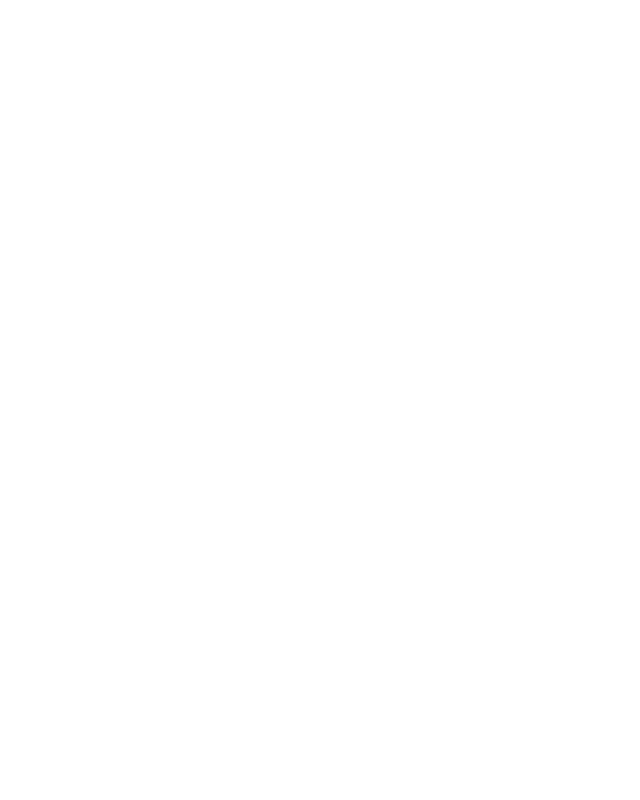
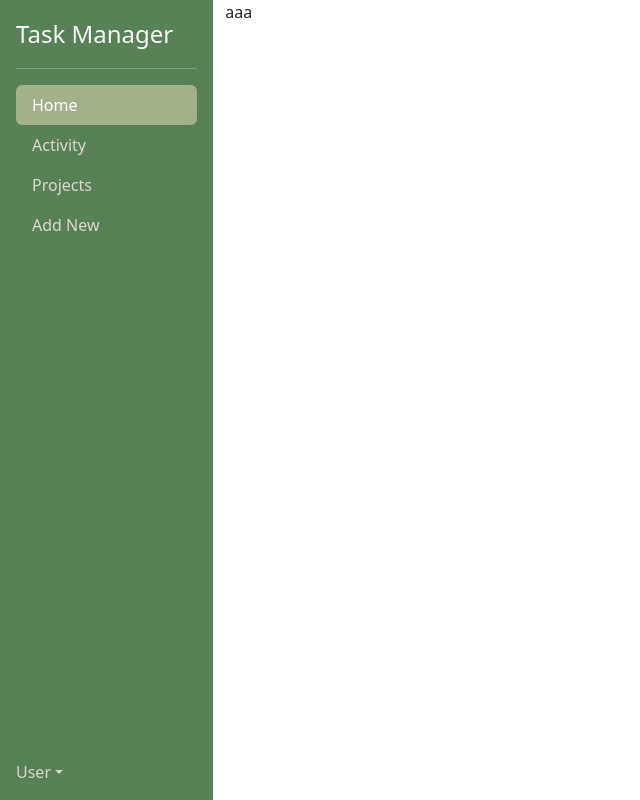
Before and after one commit to amordzon/task-manager, a React (Create React App) app in the folder client/: page /dashboard in a window 1280 px wide. Before the commit this address had no page. Shown: the whole page, without its empty margins (0-640 px from the left). Built offline with nearby package versions, Linux system fonts and the light colour scheme; what @react-keycloak/web, keycloak-js would draw is missing.

Commit message:
Feat: sidebar (#12)

```diff
--- a/client/src/AppRoutes.tsx
+++ b/client/src/AppRoutes.tsx
@@ -1,5 +1,6 @@
 import React from "react";
 import { Route, Routes } from "react-router-dom";
+import Dashboard from "./components/Dashboard/Dashboard";
 import Loading from "./components/Loading";
 
 const HomePage = React.lazy(() => import("./components/Home/HomePage"));
@@ -9,6 +10,7 @@
     <React.Suspense fallback={<Loading />}>
       <Routes>
         <Route path="/" element={<HomePage />} />
+        <Route path="/dashboard" element={<Dashboard />} />
       </Routes>
     </React.Suspense>
   );
--- /dev/null
+++ b/client/src/components/Dashboard/Dashboard.tsx
@@ -0,0 +1,17 @@
+import React from "react";
+import Sidebar from "../Sidebar";
+import { Container, Row, Col } from "react-bootstrap";
+import "../../styles/Dashboard.css";
+
+const Dashboard = () => {
+  return (
+    <Container className="min-vh-100" fluid>
+      <Row>
+        <Sidebar />
+        <Col>aaa</Col>
+      </Row>
+    </Container>
+  );
+};
+
+export default Dashboard;
--- /dev/null
+++ b/client/src/components/Sidebar.tsx
@@ -0,0 +1,64 @@
+import React, { useState } from "react";
+import { Col, Nav, NavDropdown } from "react-bootstrap";
+
+const Sidebar = () => {
+  const [activeLink, setActiveLink] = useState("Home");
+
+  return (
+    <Col className="p-3 d-flex flex-column col-md-3 col-lg-3 col-xl-2 min-vh-100 __sidebar">
+      <a
+        href="/"
+        className="d-flex align-items-center mb-3 mb-md-0 me-md-auto link-dark text-decoration-none"
+      >
+        <span className="fs-4 text-light">Task Manager</span>
+      </a>
+      <hr />
+      <Nav className="nav nav-pills flex-column mb-auto">
+        <Nav.Item>
+          <Nav.Link
+            href="#"
+            onClick={() => setActiveLink("Home")}
+            active={activeLink === "Home"}
+          >
+            Home
+          </Nav.Link>
+        </Nav.Item>
+        <Nav.Item>
+          <Nav.Link
+            href="#"
+            onClick={() => setActiveLink("Activity")}
+            active={activeLink === "Activity"}
+          >
+            Activity
+          </Nav.Link>
+        </Nav.Item>
+        <Nav.Item>
+          <Nav.Link
+            href="#"
+            onClick={() => setActiveLink("Projects")}
+            active={activeLink === "Projects"}
+          >
+            Projects
+          </Nav.Link>
+        </Nav.Item>
+        <Nav.Item>
+          <Nav.Link
+            href="#"
+            onClick={() => setActiveLink("AddNew")}
+            active={activeLink === "AddNew"}
+          >
+            Add New
+          </Nav.Link>
+        </Nav.Item>
+      </Nav>
+
+      <NavDropdown title="User" id="dropdown" className="dropdown mt-auto">
+        <NavDropdown.Item href="#">Profile</NavDropdown.Item>
+        <NavDropdown.Divider />
+        <NavDropdown.Item href="#">Sign out</NavDropdown.Item>
+      </NavDropdown>
+    </Col>
+  );
+};
+
+export default Sidebar;
--- /dev/null
+++ b/client/src/styles/Dashboard.css
@@ -0,0 +1,16 @@
+.__sidebar {
+  background-color: #588157;
+  color: white;
+}
+
+.nav-link.active {
+  background-color: #a3b18a !important;
+}
+
+.nav-link {
+  color: #dad7cd;
+}
+
+.nav-link:hover {
+  color: white;
+}
```
